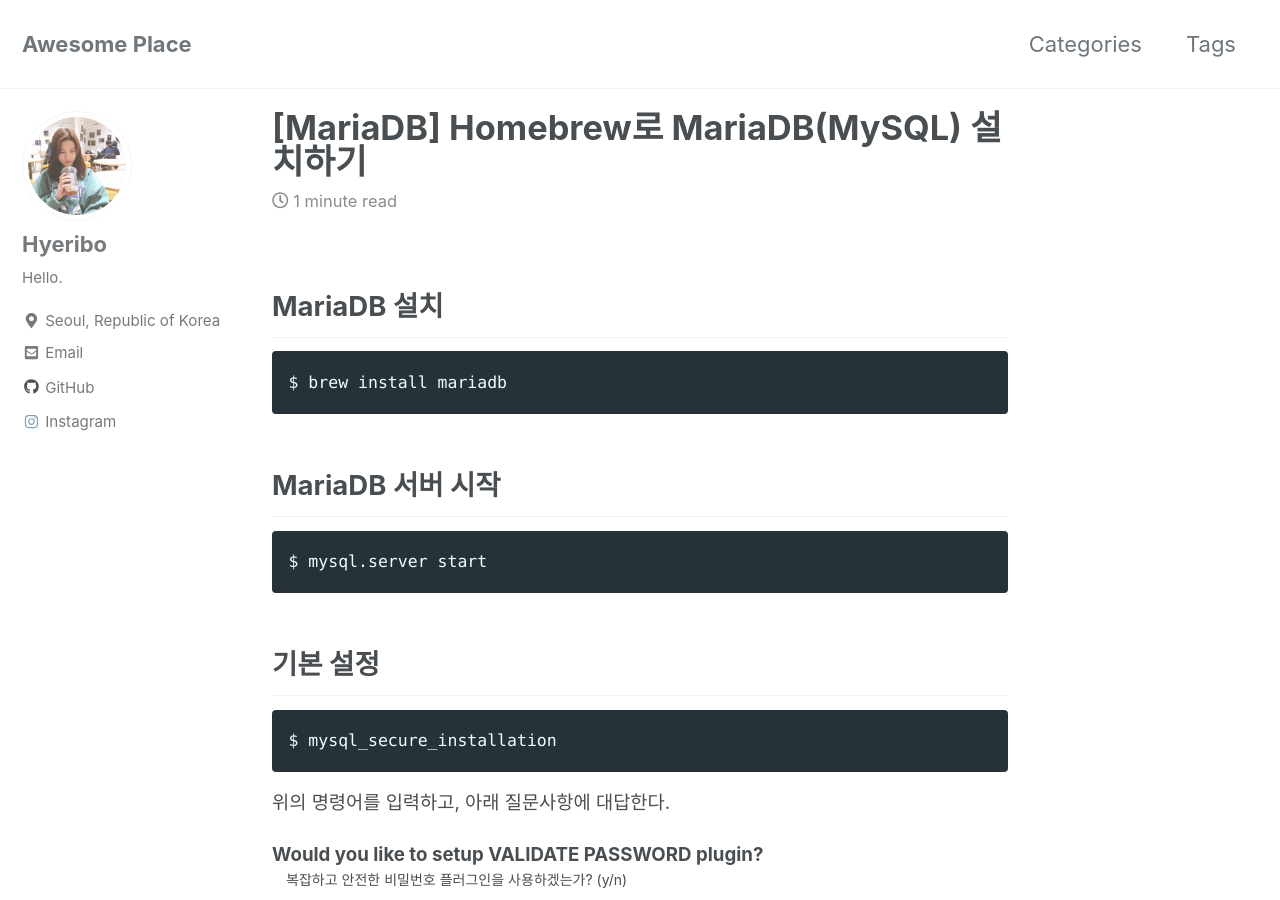
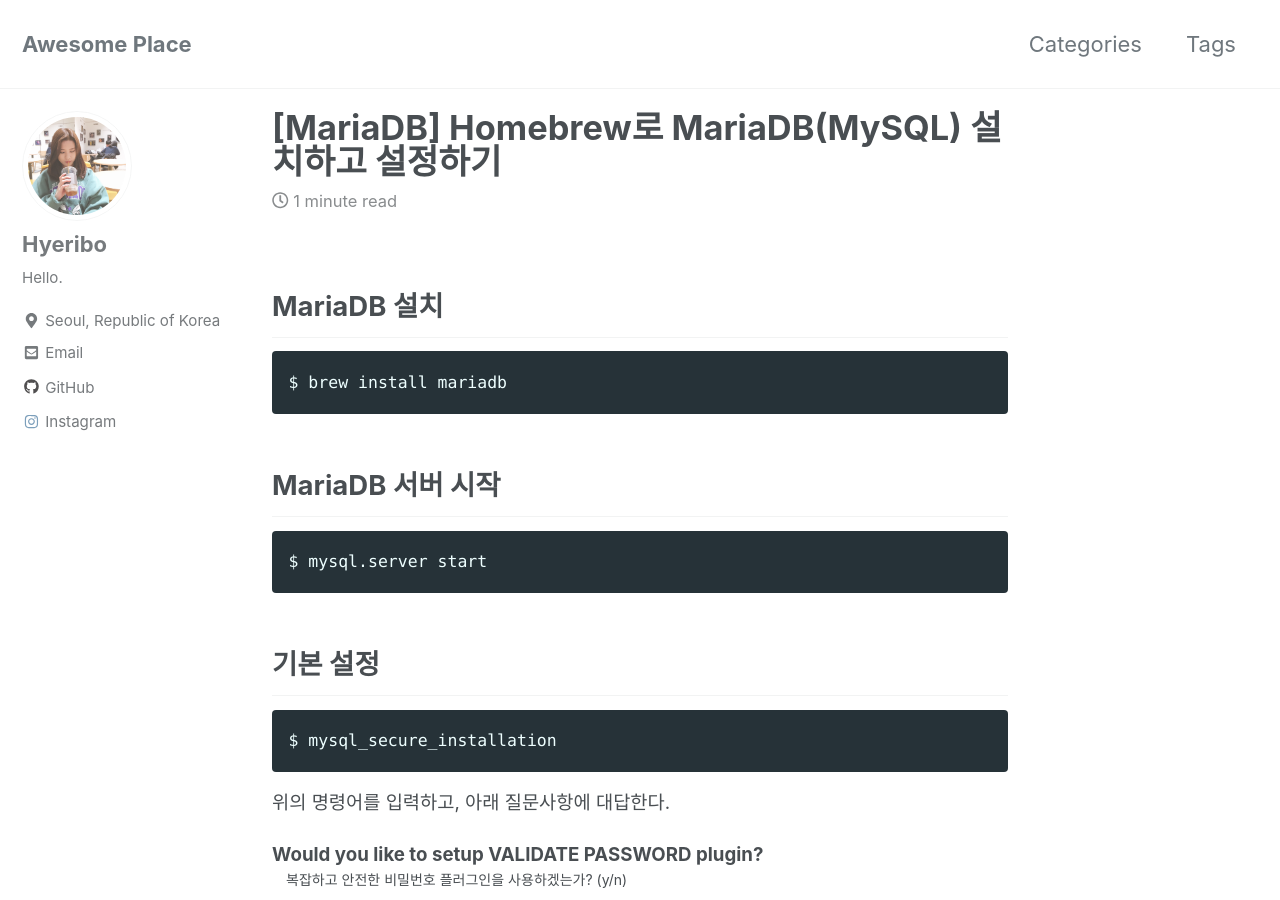
Before and after one commit to hyeribo/hyeribo.github.io, a Jekyll site: the page built from _posts/2019-02-17-install-mariadb.md, in a window 1280 px wide and 900 px high. Built offline with Jekyll 4.4.1, drawn with Linux system fonts in a browser that asks for light colours; cached includes are drawn as plain includes; nearby versions of some CDN libraries.

Commit message:
Modify title

```diff
--- a/_posts/2019-02-17-install-mariadb.md
+++ b/_posts/2019-02-17-install-mariadb.md
@@ -1,5 +1,5 @@
 ---
-title: "[MariaDB] Homebrew로 MariaDB(MySQL) 설치하기"
+title: "[MariaDB] Homebrew로 MariaDB(MySQL) 설치하고 설정하기"
 date: 2019-02-17 18:22:00 +0900
 categories: server
 tags: mariadb mysql
```
